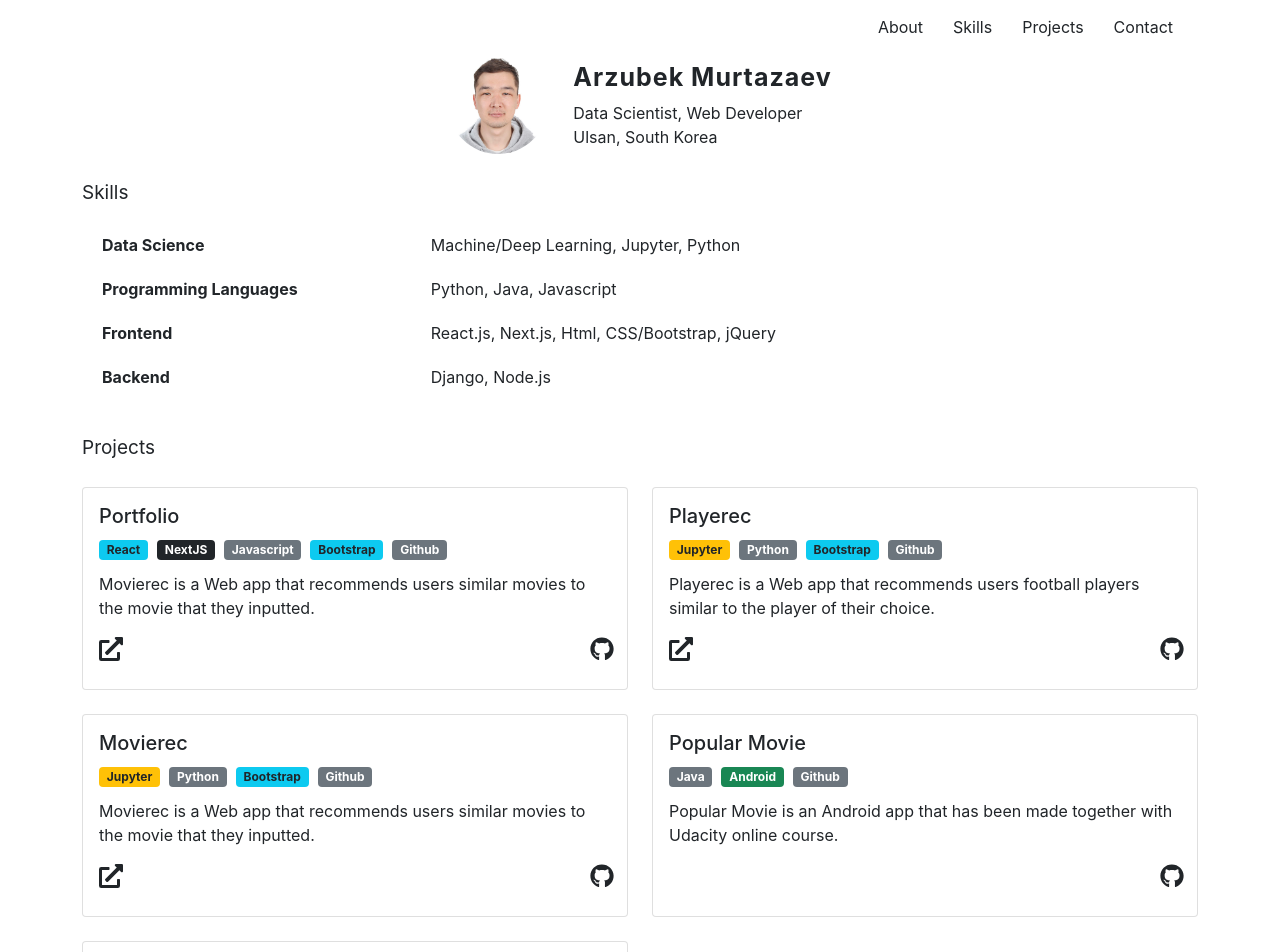
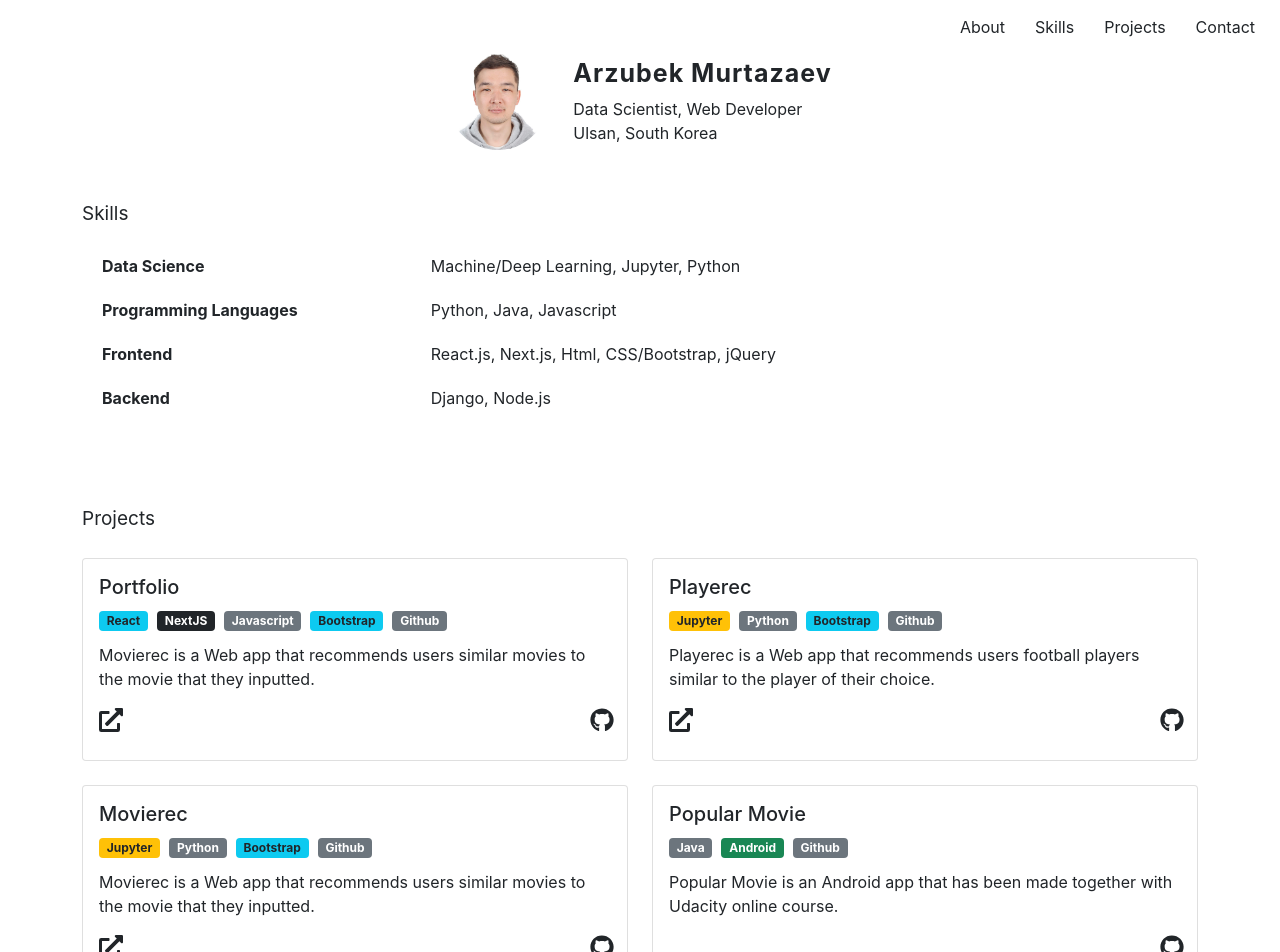
Before and after one commit to arzubekm/portfolio, a Next.js app: page / in a window 1280 px wide. Shown: the top 952 px of the page. Built offline with nearby package versions, Linux system fonts and the light colour scheme.

Commit message:
Navigation fixed

```diff
--- a/comps/Navbar.js
+++ b/comps/Navbar.js
@@ -7,7 +7,7 @@ const Navbar = () => {
         <div>
             <div className="container">
                 <div className={styles.navigation}>
-                    <a href="/">About</a>
+                    <a href="#about">About</a>
                     <a href="#skills">Skills</a>
                     <a href="#projects">Projects</a>
                     <a href="#contact">Contact</a>
--- a/styles/Home.module.css
+++ b/styles/Home.module.css
@@ -143,6 +143,7 @@
   flex-direction: row;
   align-items: center;
   justify-content: center;
+  padding-top: 50px;
 }
 
 .identity .text .name {
@@ -180,11 +181,21 @@
 
 .skills {
   padding: 25px 0;
+  padding-top: 50px;
+}
+
+.projects {
+  margin-bottom: 50px;
+  padding-top: 50px;
 }
 
 .navigation {
   text-align: right;
   padding: 15px 10px;
+  position: fixed;
+  top: 0;
+  left: 0;
+  width: 100vw;
 }
 
 .navigation a {
```
